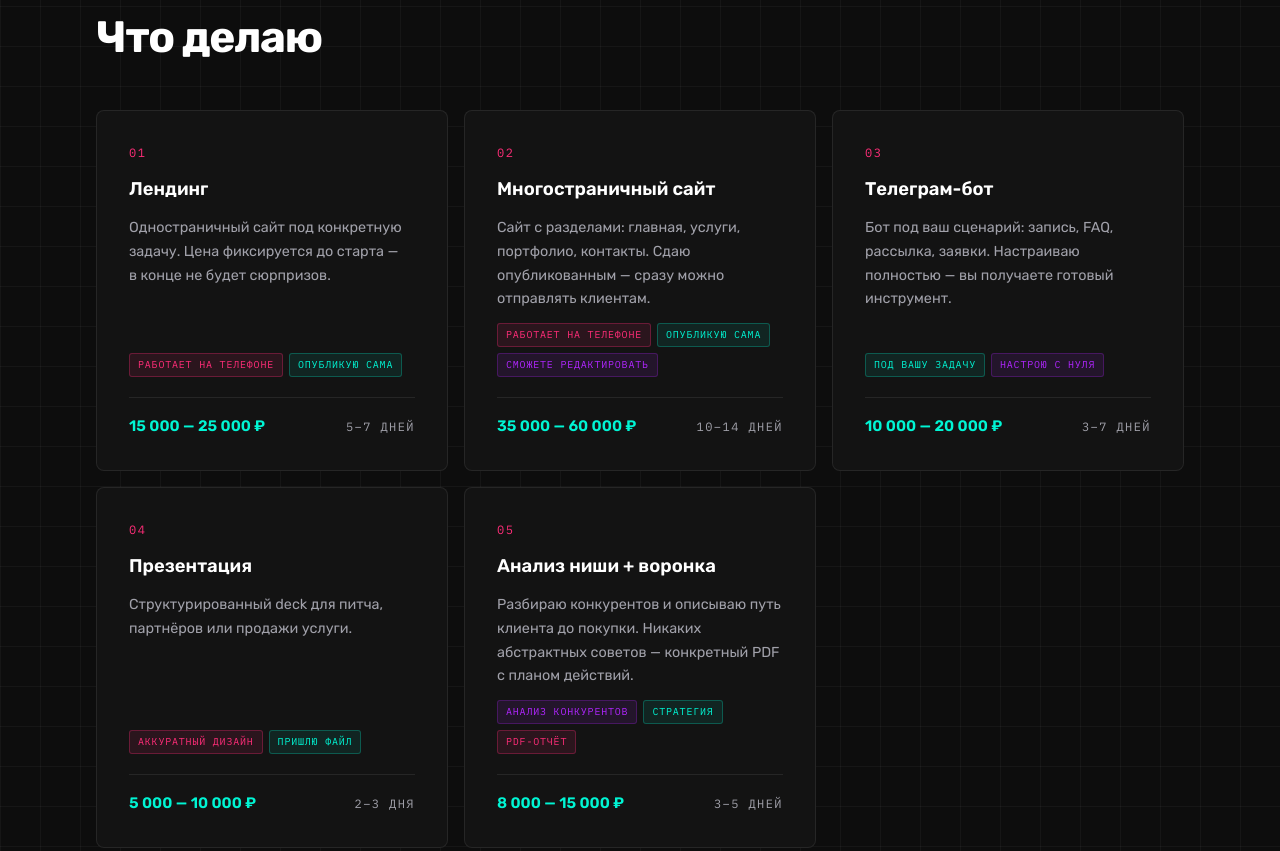
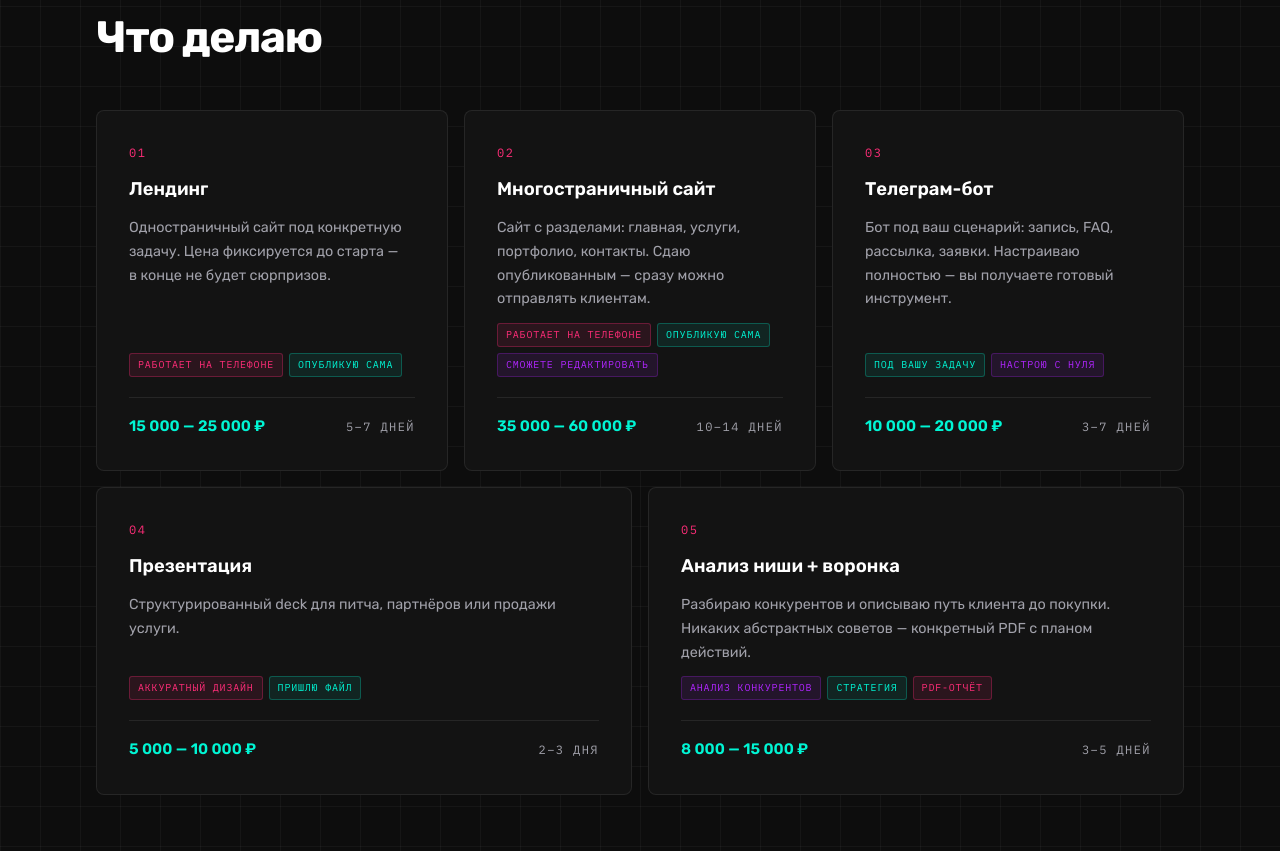
Before and after one commit to annavfilinova/potfolio, a plain HTML site: page index.html in a window 1280 px wide. Shown: the part 1514-2365 px from the top of the page. Drawn offline with Linux system fonts and the light colour scheme; animation ran at ten frames a second.

Commit message:
style: restructure service cards to 3+2 layout

```diff
--- a/index.html
+++ b/index.html
@@ -261,7 +261,7 @@
         </div>
       </article>
 
-      <article class="service-card">
+      <article class="service-card service-card--wide">
         <div class="service-icon mono">04</div>
         <h3>Презентация</h3>
         <p>Структурированный deck для&nbsp;питча, партнёров или&nbsp;продажи услуги.</p>
--- a/style.css
+++ b/style.css
@@ -662,8 +662,12 @@ h2 {
 
 .services-grid {
   display: grid;
-  grid-template-columns: repeat(3, 1fr);
+  grid-template-columns: repeat(6, 1fr);
   gap: 16px;
+}
+
+.service-card {
+  grid-column: span 2;
 }
 
 .service-card {
@@ -683,7 +687,7 @@ h2 {
 }
 
 .service-card--wide {
-  grid-column: auto;
+  grid-column: span 3;
 }
 
 .service-icon {
@@ -1759,7 +1763,8 @@ h2 {
   .section { padding: 50px 24px; }
 
   .services-grid { grid-template-columns: 1fr; }
-  .service-card--wide { grid-column: auto; }
+  .service-card,
+  .service-card--wide { grid-column: span 1; }
 
   .steps { flex-direction: column; gap: 32px; }
   .step-divider { display: none; }
```
